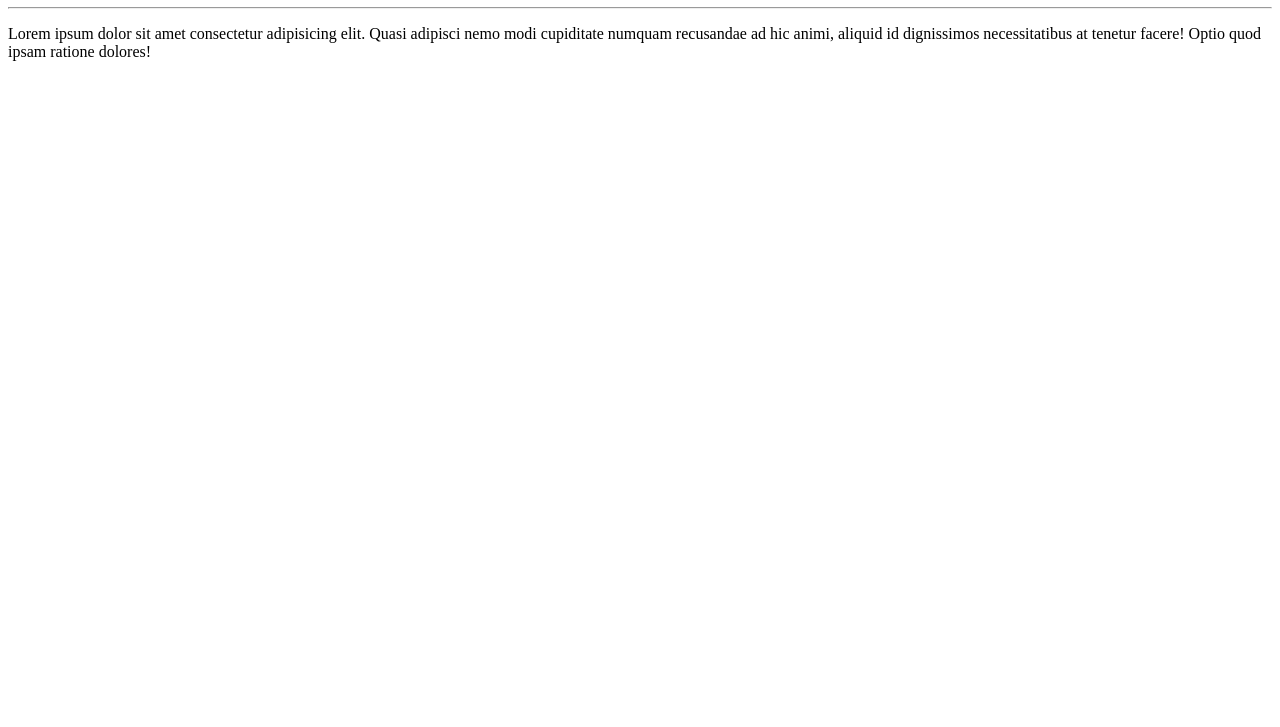
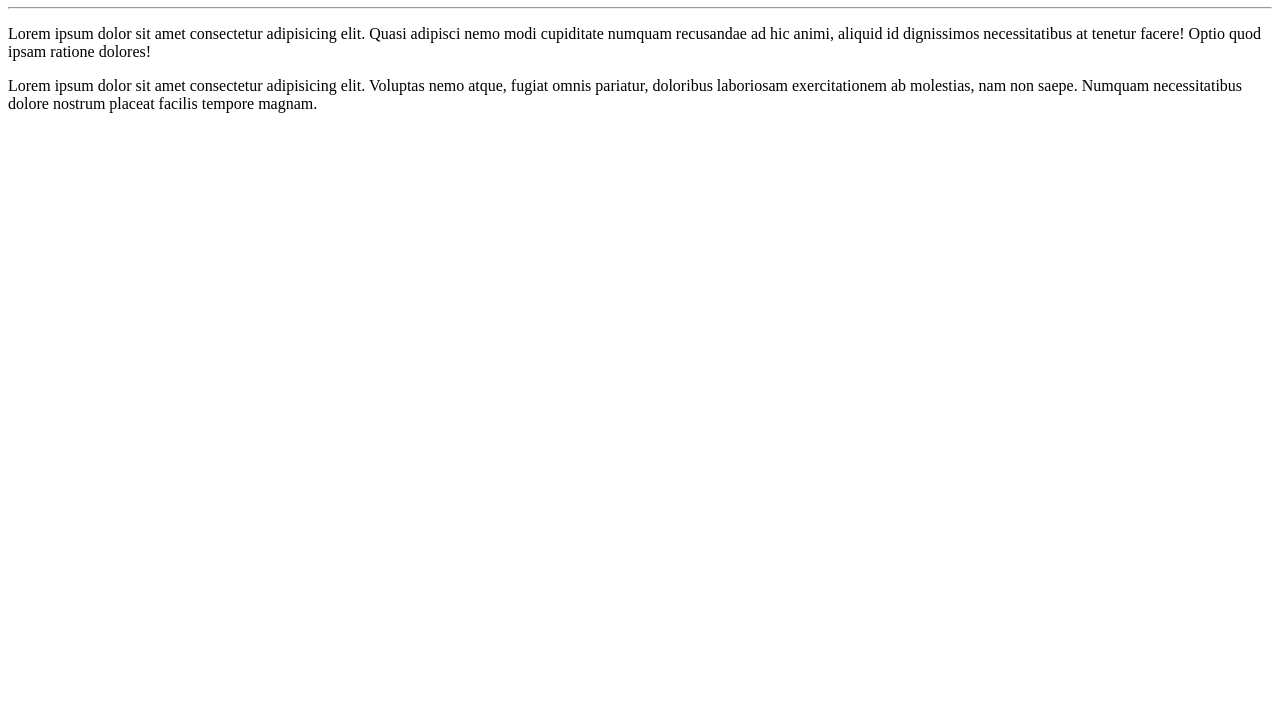
Before and after one commit to Danilo-Figueiredo/Ola-Mundo, a plain HTML site: page site-exemplo/index.html in a window 1280 px wide. Shown: the part 73-800 px from the top of the page. Drawn offline with Linux system fonts and the light colour scheme.

Commit message:
adicionei um parágrafo

```diff
--- a/site-exemplo/index.html
+++ b/site-exemplo/index.html
@@ -9,6 +9,6 @@
     <h1>Olá,mundo</h1>
     <hr>
     <p>Lorem ipsum dolor sit amet consectetur adipisicing elit. Quasi adipisci nemo modi cupiditate numquam recusandae ad hic animi, aliquid id dignissimos necessitatibus at tenetur facere! Optio quod ipsam ratione dolores!</p>
-
+    <p>Lorem ipsum dolor sit amet consectetur adipisicing elit. Voluptas nemo atque, fugiat omnis pariatur, doloribus laboriosam exercitationem ab molestias, nam non saepe. Numquam necessitatibus dolore nostrum placeat facilis tempore magnam. </p>
 </body>
 </html>
```
